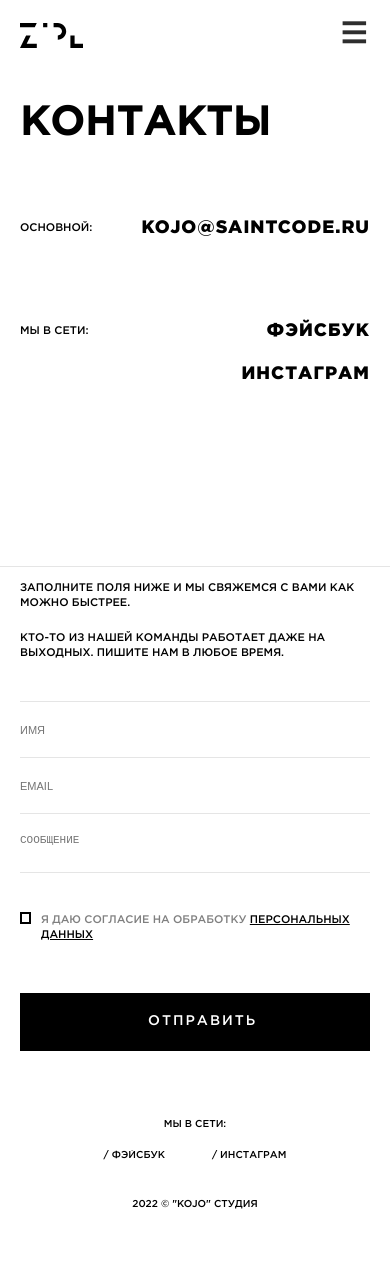
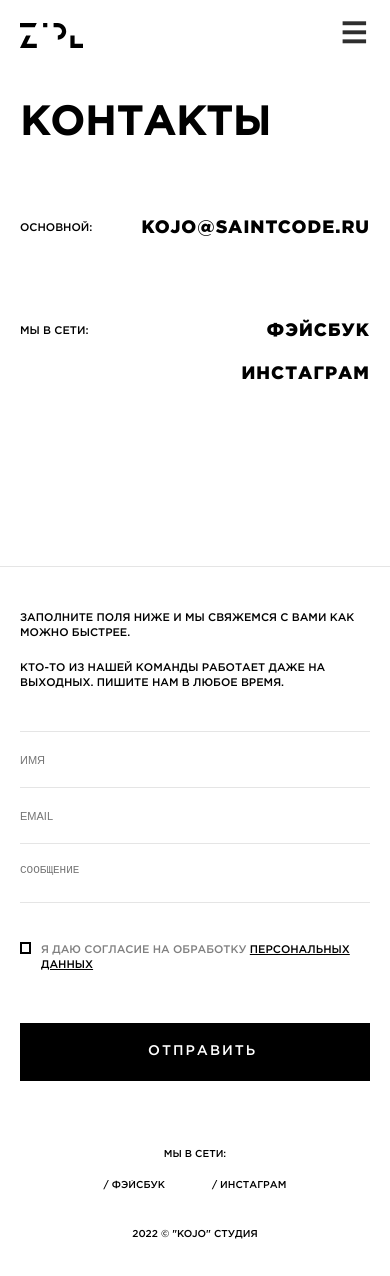
Before and after one commit to AnatolyKostarev/kojo, a React (Create React App) app: page /contacts in a window 390 px wide. Shown: the top 1276 px of the page. Built offline with nearby package versions, Linux system fonts and the light colour scheme.

Commit message:
fixed style contact

```diff
--- a/src/components/contacts/Contacts.module.css
+++ b/src/components/contacts/Contacts.module.css
@@ -305,7 +305,7 @@
 
   .contacts__wraper_right {
     position: relative;
-    margin-top: 200px;
+    margin-top: 230px;
   }
 
   .contacts__text,
```
